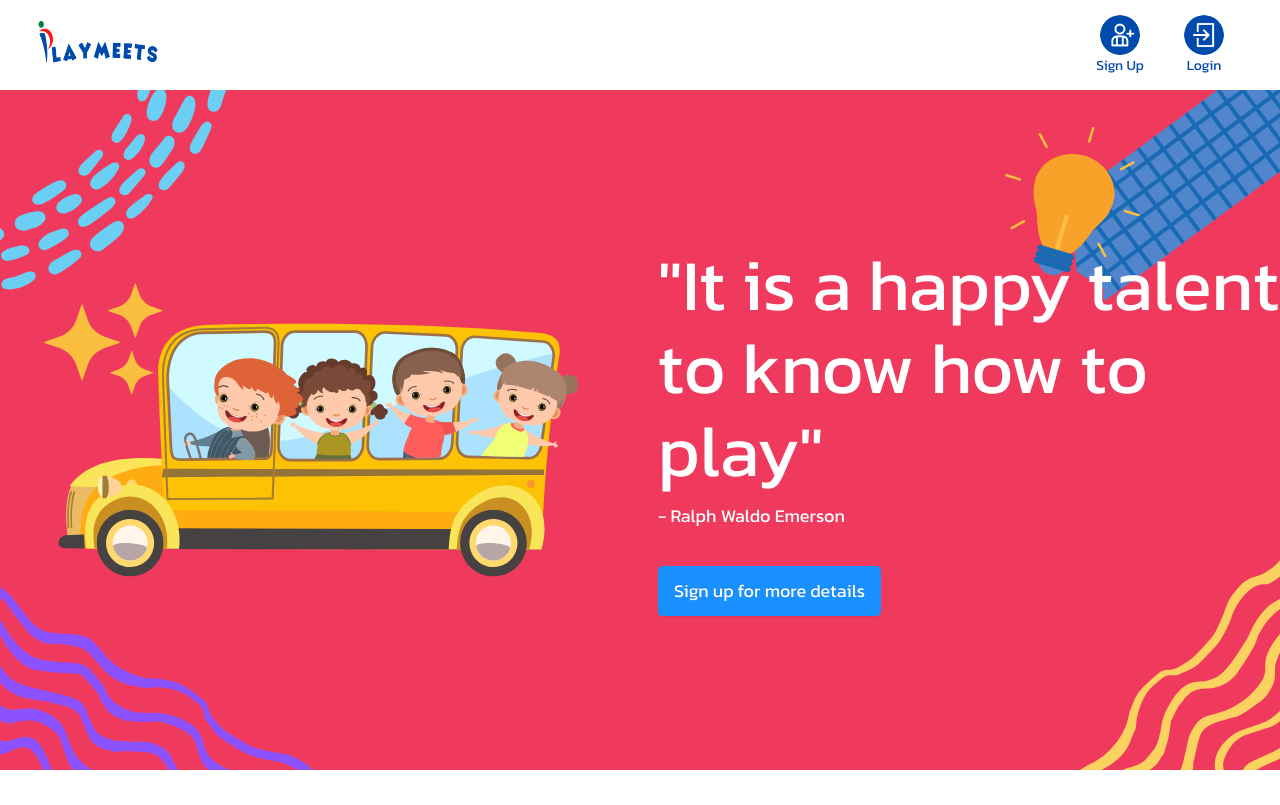
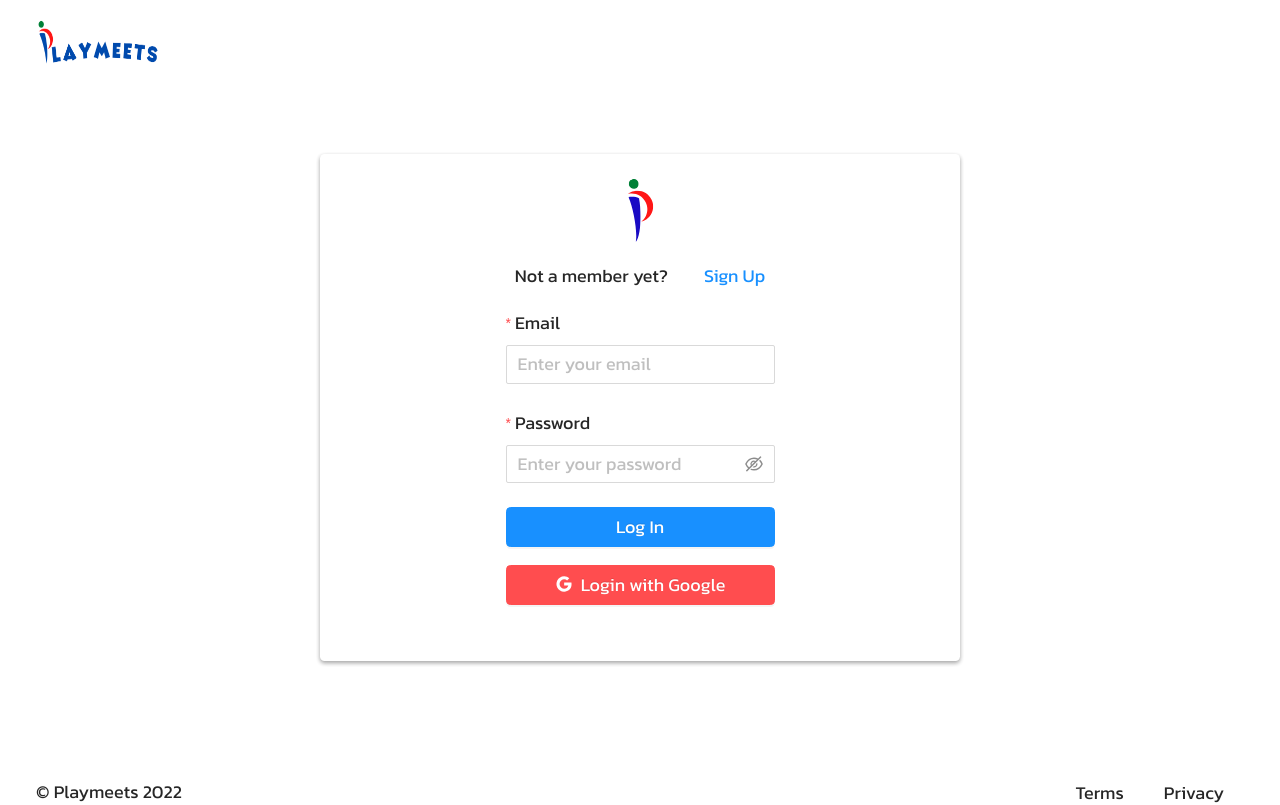
Before and after one commit to neldad1/playmeets, a React (Create React App) app: page /playmeets/login in a window 1280 px wide. Before the commit this address led to /. Shown: the top 805 px of the page. Built offline with nearby package versions, Linux system fonts and the light colour scheme; no server answers.

Commit message:
fix base path

```diff
--- a/src/App.tsx
+++ b/src/App.tsx
@@ -9,7 +9,7 @@ import CurrentUserProvider from './context/CurrentUser';
 
 function App() {
   return (
-    <BrowserRouter>
+    <BrowserRouter basename="/playmeets">
       <AppCont>
         <CurrentUserProvider>
           <Header />
--- a/src/common/AppRoutes.tsx
+++ b/src/common/AppRoutes.tsx
@@ -1,4 +1,4 @@
-import { Routes, Route, Outlet } from 'react-router-dom';
+import { Routes, Route, Outlet, Navigate } from 'react-router-dom';
 import UsersWithinStateProvider from '../context/UsersWithinState';
 import EventInfo from '../pages/EventInfo';
 import NotificationInfo from '../pages/NotificationInfo';
@@ -63,6 +63,7 @@ const AppRoutes = () => {
       <Route path="/events/:eventId/edit" element={<PrivateRoute />}>
         <Route path="/events/:eventId/edit" element={<EditEvent />} />
       </Route>
+      <Route path="*" element={<Navigate to="/" />} />
     </Routes>
   );
 };
--- a/src/pages/Login.tsx
+++ b/src/pages/Login.tsx
@@ -25,7 +25,7 @@ const LogIn = () => {
   return (
     <FlexColumn>
       <Link to="/">
-        <Logo data-testid="logo" src="/logo512.svg" alt="Playmeets" />
+        <Logo data-testid="logo" src="/playmeets/logo512.svg" alt="Playmeets" />
       </Link>
 
       <FlexRowLeft>
--- a/src/pages/SignUp.tsx
+++ b/src/pages/SignUp.tsx
@@ -23,7 +23,7 @@ const SignUp = () => {
   return (
     <FlexColumn>
       <Link to="/">
-        <Logo src="/logo512.svg" alt="Playmeets" />
+        <Logo src="/playmeets/logo512.svg" alt="Playmeets" />
       </Link>
 
       <FlexRowLeft>
```
Also changed, not shown: 1 other file (tests, documents, lock files or other folders).
